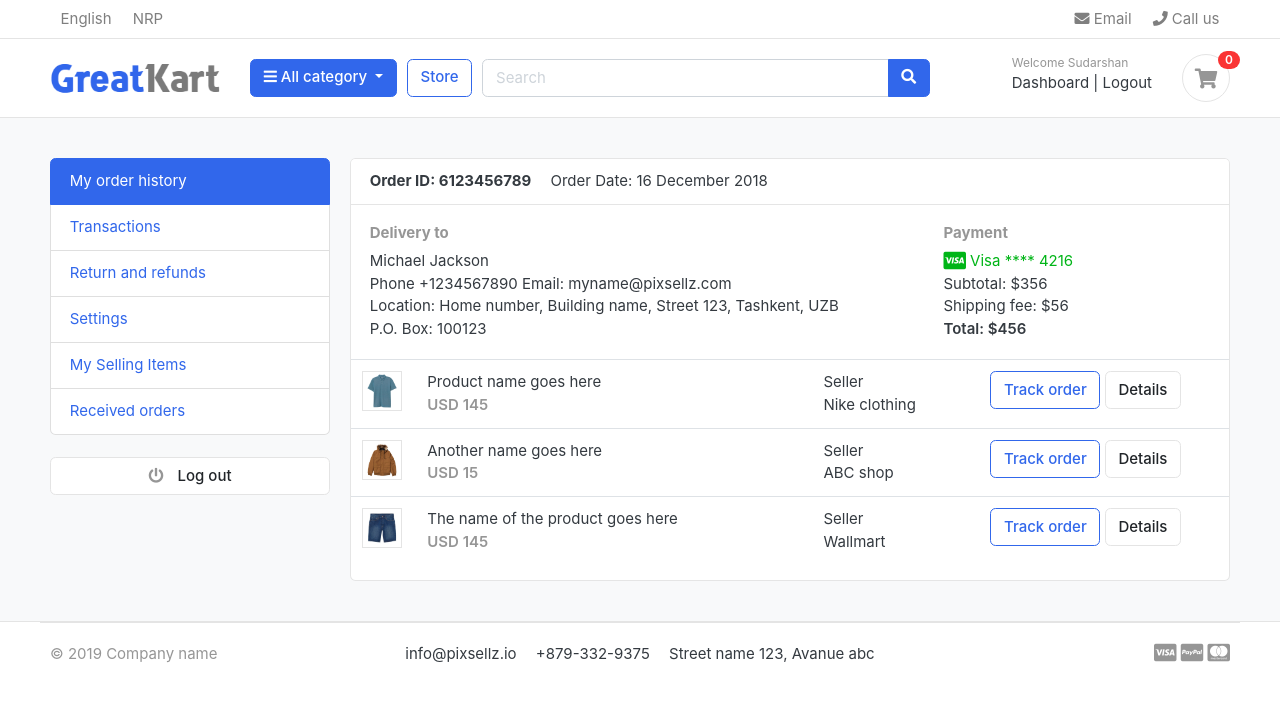
After one commit to sudarshan-uprety/Ecommerce-Django, a Django app: page /accounts/ in a window 1280 px wide. The commit adds this page. Shown: the top 702 px of the page. Run offline with Django 4.2, Linux system fonts and the light colour scheme; a user stored in the database is signed in; data comes from the database, SQL or seed files in the repository; both versions use the stored data as it was after the commit; some libraries are stand-ins or nearby versions; some web fonts are replaced.

Commit message:
minor changes

```diff
--- a/accounts/urls.py
+++ b/accounts/urls.py
@@ -5,6 +5,12 @@ urlpatterns=[
     path('register/',views.register,name='register'),
     path('login/',views.login,name='login'),
     path('logout/',views.logout,name='logout'),
+    path('dashboard/',views.dashboard,name="dashboard"),
+    path('',views.dashboard,name="dashboard"),
     path('activate/<uidb64>/<token>/',views.activate,name='activate'),
+    path('forgotPassword',views.forgotPassword,name='forgotPassword'),
+    path('resetpassword_validate/<uidb64>/<token>/',views.resetpassword_validate,name='resetpassword_validate'),
+    path('resetPassword',views.resetPassword,name='resetPassword'),
+
 
 ]
--- a/accounts/views.py
+++ b/accounts/views.py
@@ -44,6 +44,8 @@ def register(request):
             send_email=EmailMessage(mail_subject,message,to=[to_email]) #this is to send the email, what to send, where to send
             send_email.send()
             messages.success(request,'Regestration success. Please use the activation link to continue.')
+
+
             return redirect('/accounts/login/?command=verification&email='+email) #this will show if the user came from registration form or not
     else:
         form=RegestrationForm()
@@ -67,7 +69,7 @@ def login(request):
         if user is not None:
             auth.login(request,user)
             #messages.success(request,"you're now logged in")
-            return redirect('home')
+            return redirect('dashboard')
         else:
             messages.error(request,"Invalid login details")
             return redirect ('login')
@@ -97,3 +99,56 @@ def activate(request,uidb64,token):
     else:
         messages.error(request,'Invalid activation link.')
         return redirect('register')
+
+
+@login_required(login_url='login')
+def dashboard(request):
+    return render(request,'accounts/dashboard.html')
+
+
+def forgotPassword(request):
+    if request.method=='POST':
+        email=request.POST["email"]
+        if Account.objects.filter(email=email).exists():
+            user=Account.objects.get(email__exact=email)
+
+            #resetpassword email
+            current_site=get_current_site(request)
+            mail_subject="Reset Your Password"
+            message=render_to_string('accounts/reset_password_email.html',{
+                'user':user,
+                'domain': current_site,
+                'uid':urlsafe_base64_encode(force_bytes(user.pk)), #this is to encode the uid by the encoder so that no other person can see the uid
+                'token':default_token_generator.make_token(user),
+            })
+            to_email=email
+            send_email=EmailMessage(mail_subject,message,to=[to_email]) #this is to send the email, what to send, where to send
+            send_email.send()
+
+            messages.success(request,'Password reset email has been sent to your email address.')
+            return redirect('login')
+
+
+        else:
+            messages.error(request,'Account does not exist.')
+            return redirect('forgotPassword')
+    return render(request,'accounts/forgotPassword.html')
+
+def resetpassword_validate(request,uidb64,token):
+    try:
+        uid=urlsafe_base64_decode(uidb64).decode()
+        user=Account._default_manager.get(pk=uid)
+    except(TypeError,ValueError,OverflowError,Account.DoesNotExist):
+        user=None
+
+    if user is not None and default_token_generator.check_token(user,token):
+        request.session["uid"]=uid
+        messages.success(request,'Please reset your password')
+        return redirect('resetPassword')
+    else:
+        messages.error(request,"This link has been expired")
+        return redirect('login')
+
+
+def resetPassword(request):
+    return render(render,'resetPassword.html')
--- a/ecommerce/settings.py
+++ b/ecommerce/settings.py
@@ -149,5 +149,5 @@ MESSAGE_TAGS = {
 EMAIL_HOST='smtp.gmail.com'
 EMAIL_PORT=587
 EMAIL_HOST_USER='sec.sudarshanuprety@gmail.com'
-EMAIL_HOST_PASSWORD='lhdzwubomgdtfovx'
+EMAIL_HOST_PASSWORD='jovtnhlzdfnhwvrl'
 EMAIL_USE_TLS=True
--- /dev/null
+++ b/templates/accounts/dashboard.html
@@ -0,0 +1,100 @@
+{%extends 'base.html'%}
+
+{%block content%}
+
+
+<!-- ========================= SECTION CONTENT ========================= -->
+<section class="section-conten padding-y bg">
+    {%include 'includes/alerts.html'%}
+    <div class="container">
+        <div class="row">
+        <aside class="col-md-3">
+            <!--   SIDEBAR   -->
+            <ul class="list-group">
+                <a class="list-group-item active" href="#"> My order history </a>
+                <a class="list-group-item" href="#"> Transactions </a>
+                <a class="list-group-item" href="#"> Return and refunds </a>
+                <a class="list-group-item" href="#">Settings </a>
+                <a class="list-group-item" href="#"> My Selling Items </a>
+                <a class="list-group-item" href="#"> Received orders </a>
+            </ul>
+            <br>
+            <a class="btn btn-light btn-block" href="{%url 'logout'%}"> <i class="fa fa-power-off"></i> <span class="text">Log out</span> </a>
+            <!--   SIDEBAR .//END   -->
+        </aside>
+        <main class="col-md-9">
+            <article class="card">
+            <header class="card-header">
+                <strong class="d-inline-block mr-3">Order ID: 6123456789</strong>
+                <span>Order Date: 16 December 2018</span>
+            </header>
+            <div class="card-body">
+                <div class="row">
+                    <div class="col-md-8">
+                        <h6 class="text-muted">Delivery to</h6>
+                        <p>Michael Jackson <br>
+                        Phone +1234567890 Email: myname@pixsellz.com <br>
+                        Location: Home number, Building name, Street 123,  Tashkent, UZB <br>
+                        P.O. Box: 100123
+                         </p>
+                    </div>
+                    <div class="col-md-4">
+                        <h6 class="text-muted">Payment</h6>
+                        <span class="text-success">
+                            <i class="fab fa-lg fa-cc-visa"></i>
+                            Visa  **** 4216
+                        </span>
+                        <p>Subtotal: $356 <br>
+                         Shipping fee:  $56 <br>
+                         <span class="b">Total:  $456 </span>
+                        </p>
+                    </div>
+                </div> <!-- row.// -->
+            </div> <!-- card-body .// -->
+            <div class="table-responsive">
+            <table class="table table-hover">
+                <tr>
+                    <td width="65">
+                        <img src="../images/items/1.jpg" class="img-xs border">
+                    </td>
+                    <td>
+                        <p class="title mb-0">Product name goes here </p>
+                        <var class="price text-muted">USD 145</var>
+                    </td>
+                    <td> Seller <br> Nike clothing </td>
+                    <td width="250"> <a href="#" class="btn btn-outline-primary">Track order</a> <a href="#" class="btn btn-light"> Details </a> </td>
+                </tr>
+                <tr>
+                    <td>
+                        <img src="../images/items/2.jpg" class="img-xs border">
+                    </td>
+                    <td>
+                        <p class="title mb-0">Another name goes here </p>
+                        <var class="price text-muted">USD 15</var>
+                    </td>
+                    <td> Seller <br> ABC shop </td>
+                    <td> <a href="#" class="btn btn-outline-primary">Track order</a> <a href="#" class="btn btn-light"> Details </a> </td>
+                </tr>
+                <tr>
+                    <td>
+                        <img src="../images/items/3.jpg" class="img-xs border">
+                    </td>
+                    <td>
+                        <p class="title mb-0">The name of the product  goes here </p>
+                        <var class="price text-muted">USD 145</var>
+                    </td>
+                    <td> Seller <br> Wallmart </td>
+                    <td> <a href="#" class="btn btn-outline-primary">Track order</a> <a href="#" class="btn btn-light"> Details </a> </td>
+                </tr>
+            </table>
+            </div> <!-- table-responsive .end// -->
+            </article> <!-- order-group.// -->
+        </main>
+    </div> <!-- row.// -->
+    </div>
+
+
+    </section>
+
+
+{%endblock%}
--- a/templates/includes/navbar.html
+++ b/templates/includes/navbar.html
@@ -72,7 +72,7 @@
                         <div class="widget-header">
                             <small class="title text-muted">Welcome {{user.first_name}}</small>
                             <div>
-                                <a href="#">Dashboard</a> <span class="dark-transp"> | </span>
+                                <a href="{%url 'dashboard'%}">Dashboard</a> <span class="dark-transp"> | </span>
                                 <a href="{%url 'logout'%}"> Logout</a>
                             </div>
                         </div>
```
Also changed, not shown: templates/accounts/forgotPassword.html (added, +37 -0 lines), templates/accounts/resetPassword.html (added, +42 -0 lines), templates/accounts/reset_password_email.html (added, +13 -0 lines), db.sqlite3.
